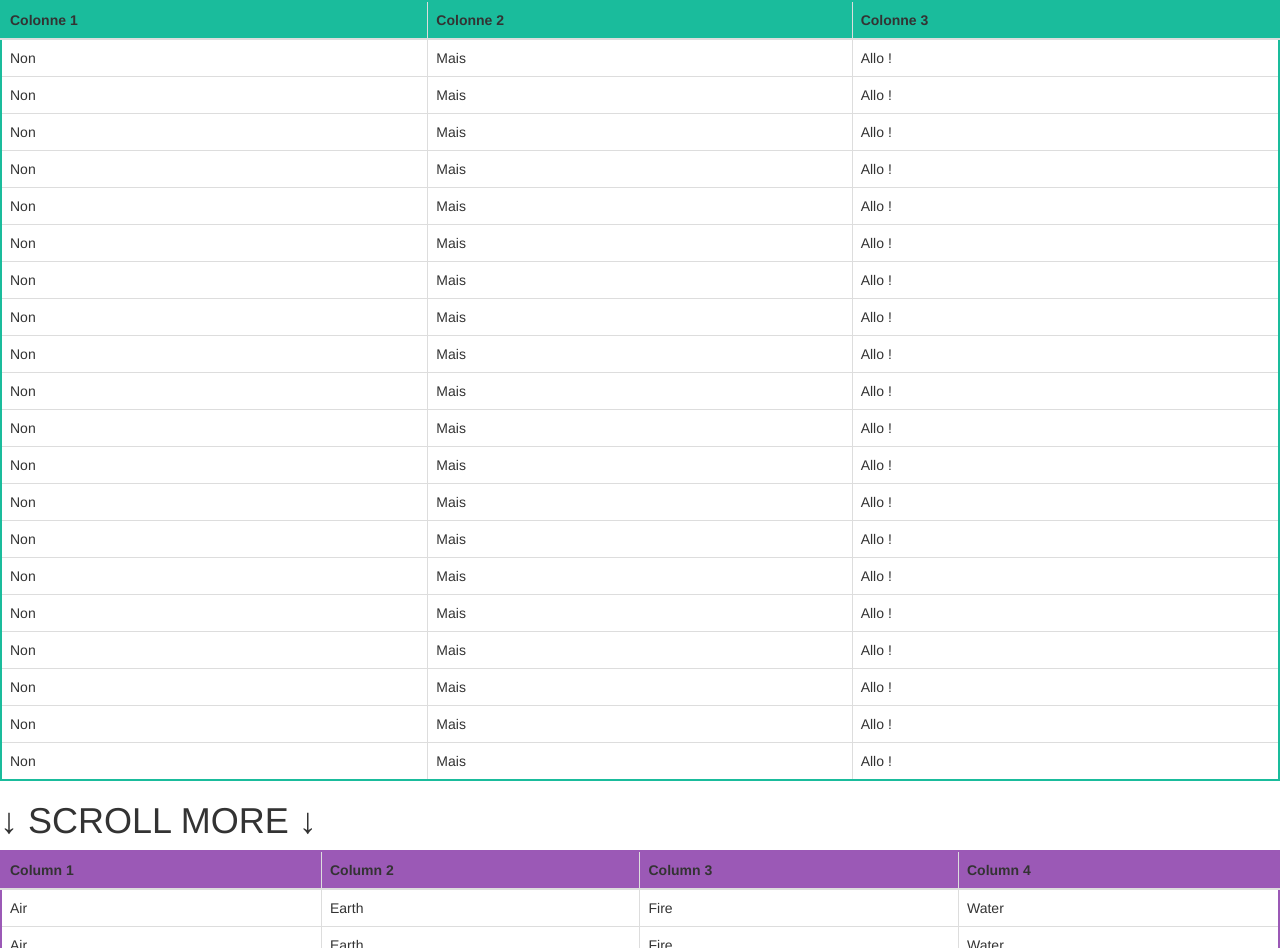
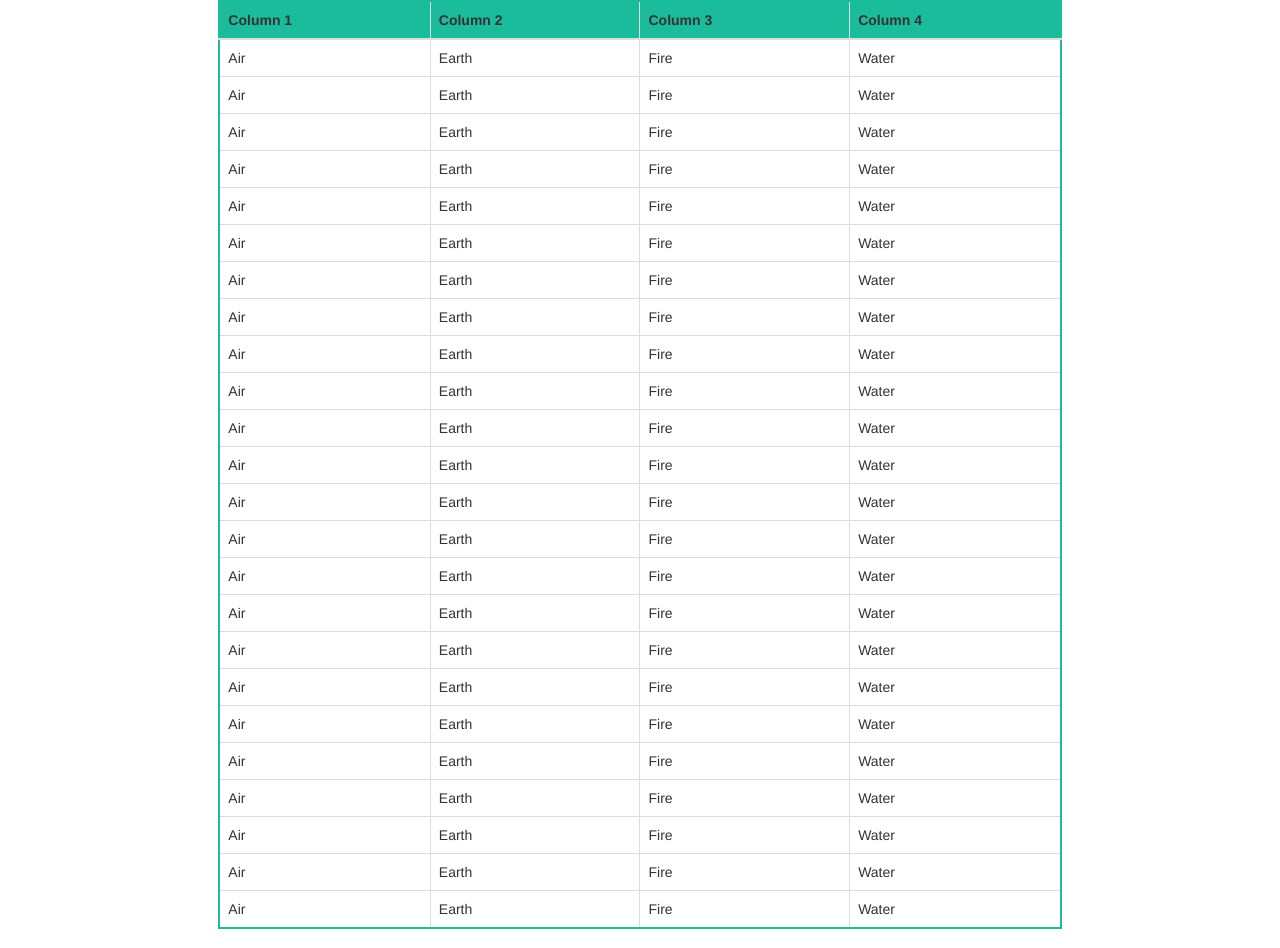
Before and after one commit to hungneox/fixed-table-header, a plain HTML site: page demo/index.html in a window 1280 px wide. Shown: the part 70-1018 px from the top of the page. Drawn offline with nearby package versions, Linux system fonts and the light colour scheme.

Commit message:
Reindent and fix bug with boostrap table class

```diff
--- a/demo/index.html
+++ b/demo/index.html
@@ -2,7 +2,7 @@
 <html lang="en">
 <head>
   <meta charset="UTF-8">
-    <title>Document</title>
+  <title>Demo jquery.fixedTableHeader</title>
   <link href="http://maxcdn.bootstrapcdn.com/bootstrap/3.3.0/css/bootstrap.min.css" rel="stylesheet">
   <style>
     .blue{
@@ -20,122 +20,178 @@
     .purple thead{
       background:#9B59B6;
     }
+    .scrollMore{
+      margin-top:600px;
+    }
+
+    .col-centered{
+      float: none;
+      margin: 0 auto;
+    }
   </style>
 </head>
 <body>
+  <div class="row">
+    <div class="col-lg-8 col-centered">
      <h1>&darr; SCROLL &darr;</h1>
      <table class="table table-bordered blue">
       <thead>
         <tr>
-      <th>Colonne 1</th>
-      <th>Colonne 2</th>
-      <th>Colonne 3</th>
+          <th>Column 1</th>
+          <th>Column 2</th>
+          <th>Column 3</th>
+          <th>Column 4</th>
         </tr>
       </thead>
       <tbody>
         <tr>
-      <td>Non</td>
-      <td>Mais</td>
-      <td>Allo !</td>
+          <td>Air</td>
+          <td>Earth</td>
+          <td>Fire</td>
+          <td>Water</td>
         </tr>
         <tr>
-      <td>Non</td>
-      <td>Mais</td>
-      <td>Allo !</td>
+          <td>Air</td>
+          <td>Earth</td>
+          <td>Fire</td>
+          <td>Water</td>
         </tr>
         <tr>
-      <td>Non</td>
-      <td>Mais</td>
-      <td>Allo !</td>
+          <td>Air</td>
+          <td>Earth</td>
+          <td>Fire</td>
+          <td>Water</td>
         </tr>
         <tr>
-      <td>Non</td>
-      <td>Mais</td>
-      <td>Allo !</td>
+          <td>Air</td>
+          <td>Earth</td>
+          <td>Fire</td>
+          <td>Water</td>
         </tr>
         <tr>
-      <td>Non</td>
-      <td>Mais</td>
-      <td>Allo !</td>
+          <td>Air</td>
+          <td>Earth</td>
+          <td>Fire</td>
+          <td>Water</td>
         </tr>
         <tr>
-      <td>Non</td>
-      <td>Mais</td>
-      <td>Allo !</td>
+          <td>Air</td>
+          <td>Earth</td>
+          <td>Fire</td>
+          <td>Water</td>
         </tr>
         <tr>
-      <td>Non</td>
-      <td>Mais</td>
-      <td>Allo !</td>
+          <td>Air</td>
+          <td>Earth</td>
+          <td>Fire</td>
+          <td>Water</td>
         </tr>
         <tr>
-      <td>Non</td>
-      <td>Mais</td>
-      <td>Allo !</td>
+          <td>Air</td>
+          <td>Earth</td>
+          <td>Fire</td>
+          <td>Water</td>
         </tr>
         <tr>
-      <td>Non</td>
-      <td>Mais</td>
-      <td>Allo !</td>
+          <td>Air</td>
+          <td>Earth</td>
+          <td>Fire</td>
+          <td>Water</td>
         </tr>
         <tr>
-      <td>Non</td>
-      <td>Mais</td>
-      <td>Allo !</td>
+          <td>Air</td>
+          <td>Earth</td>
+          <td>Fire</td>
+          <td>Water</td>
         </tr>
         <tr>
-      <td>Non</td>
-      <td>Mais</td>
-      <td>Allo !</td>
+          <td>Air</td>
+          <td>Earth</td>
+          <td>Fire</td>
+          <td>Water</td>
         </tr>
         <tr>
-      <td>Non</td>
-      <td>Mais</td>
-      <td>Allo !</td>
+          <td>Air</td>
+          <td>Earth</td>
+          <td>Fire</td>
+          <td>Water</td>
         </tr>
         <tr>
-      <td>Non</td>
-      <td>Mais</td>
-      <td>Allo !</td>
+          <td>Air</td>
+          <td>Earth</td>
+          <td>Fire</td>
+          <td>Water</td>
         </tr>
         <tr>
-      <td>Non</td>
-      <td>Mais</td>
-      <td>Allo !</td>
+          <td>Air</td>
+          <td>Earth</td>
+          <td>Fire</td>
+          <td>Water</td>
         </tr>
         <tr>
-      <td>Non</td>
-      <td>Mais</td>
-      <td>Allo !</td>
+          <td>Air</td>
+          <td>Earth</td>
+          <td>Fire</td>
+          <td>Water</td>
         </tr>
         <tr>
-      <td>Non</td>
-      <td>Mais</td>
-      <td>Allo !</td>
+          <td>Air</td>
+          <td>Earth</td>
+          <td>Fire</td>
+          <td>Water</td>
         </tr>
         <tr>
-      <td>Non</td>
-      <td>Mais</td>
-      <td>Allo !</td>
+          <td>Air</td>
+          <td>Earth</td>
+          <td>Fire</td>
+          <td>Water</td>
         </tr>
         <tr>
-      <td>Non</td>
-      <td>Mais</td>
-      <td>Allo !</td>
+          <td>Air</td>
+          <td>Earth</td>
+          <td>Fire</td>
+          <td>Water</td>
         </tr>
         <tr>
-      <td>Non</td>
-      <td>Mais</td>
-      <td>Allo !</td>
+          <td>Air</td>
+          <td>Earth</td>
+          <td>Fire</td>
+          <td>Water</td>
         </tr>
         <tr>
-      <td>Non</td>
-      <td>Mais</td>
-      <td>Allo !</td>
+          <td>Air</td>
+          <td>Earth</td>
+          <td>Fire</td>
+          <td>Water</td>
+        </tr>
+        <tr>
+          <td>Air</td>
+          <td>Earth</td>
+          <td>Fire</td>
+          <td>Water</td>
+        </tr>
+        <tr>
+          <td>Air</td>
+          <td>Earth</td>
+          <td>Fire</td>
+          <td>Water</td>
+        </tr>
+        <tr>
+          <td>Air</td>
+          <td>Earth</td>
+          <td>Fire</td>
+          <td>Water</td>
+        </tr>
+        <tr>
+          <td>Air</td>
+          <td>Earth</td>
+          <td>Fire</td>
+          <td>Water</td>
         </tr>
       </tbody>
     </table>
-
+  </div>
+  <div class="col-lg-8 col-centered ">
     <h1 class="scrollMore">&darr; SCROLL MORE &darr;</h1>
     <table class="table table-bordered purple">
       <thead>
@@ -293,9 +349,11 @@
         </tr>
       </tbody>
     </table>
+  </div>
   <h1 class="up scrollMore">&uarr; UP &uarr;</h1>
+</div>
 <script src="http://ajax.googleapis.com/ajax/libs/jquery/1.11.1/jquery.min.js"></script>
-    <script src="http//maxcdn.bootstrapcdn.com/bootstrap/3.3.0/js/bootstrap.min.js"></script>
+<script src="http://maxcdn.bootstrapcdn.com/bootstrap/3.3.0/js/bootstrap.min.js"></script>
 <script src="../js/jquery.fixedTableHeader.js"></script>
 <script type="text/javascript">
   $(document).ready(function () {
--- a/js/jquery.fixedTableHeader.js
+++ b/js/jquery.fixedTableHeader.js
@@ -21,15 +21,16 @@
 
             if ($.isEmptyObject(originalWidth)) {
                 $self.find('thead > tr > th').each(function (key, item) {
-                    originalWidth.push($(item).width());
+                    originalWidth.push($(item).outerWidth());
                 });
             }
             function init() {
                 $originalHeader = $self.find('thead:first');
                 $fixedHeader = $originalHeader.clone();
                 $fixedHeader.css('position', 'fixed');
-                $fixedHeader.css('height', $self.find('thead').height());
-                $fixedHeader.css('width', $self.find('thead').width());
+                $fixedHeader.css('display', 'none');
+                $fixedHeader.css('height', $self.find('thead').outerHeight());
+                $fixedHeader.css('width', $self.find('thead').outerWidth());
                 $fixedHeader.css('top', 0);
                 $fixedHeader.css('margin-top', 0);
                 $fixedHeader.css('z-index', 1);
```
Also changed, not shown: index.html (deleted, +0 -337 lines), 1 other file. Lines whose indentation alone changed are shown as unchanged.
